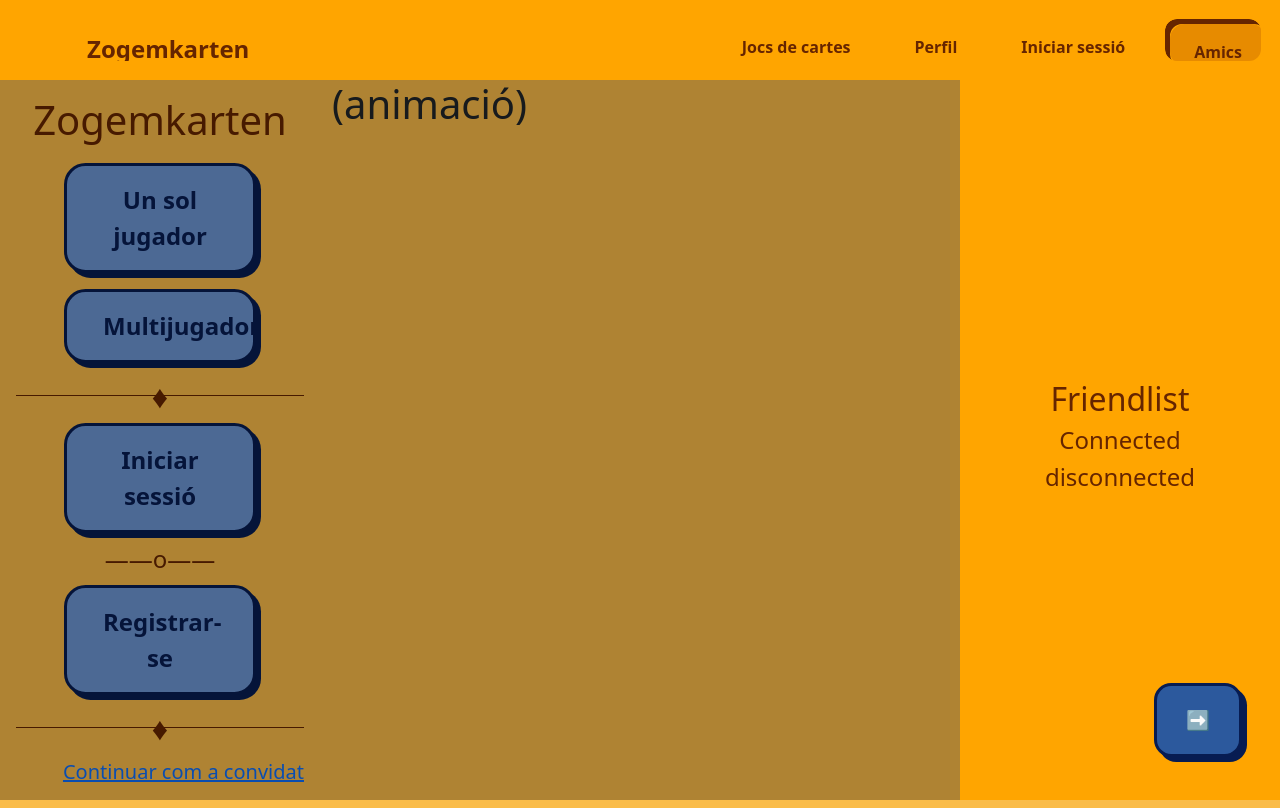
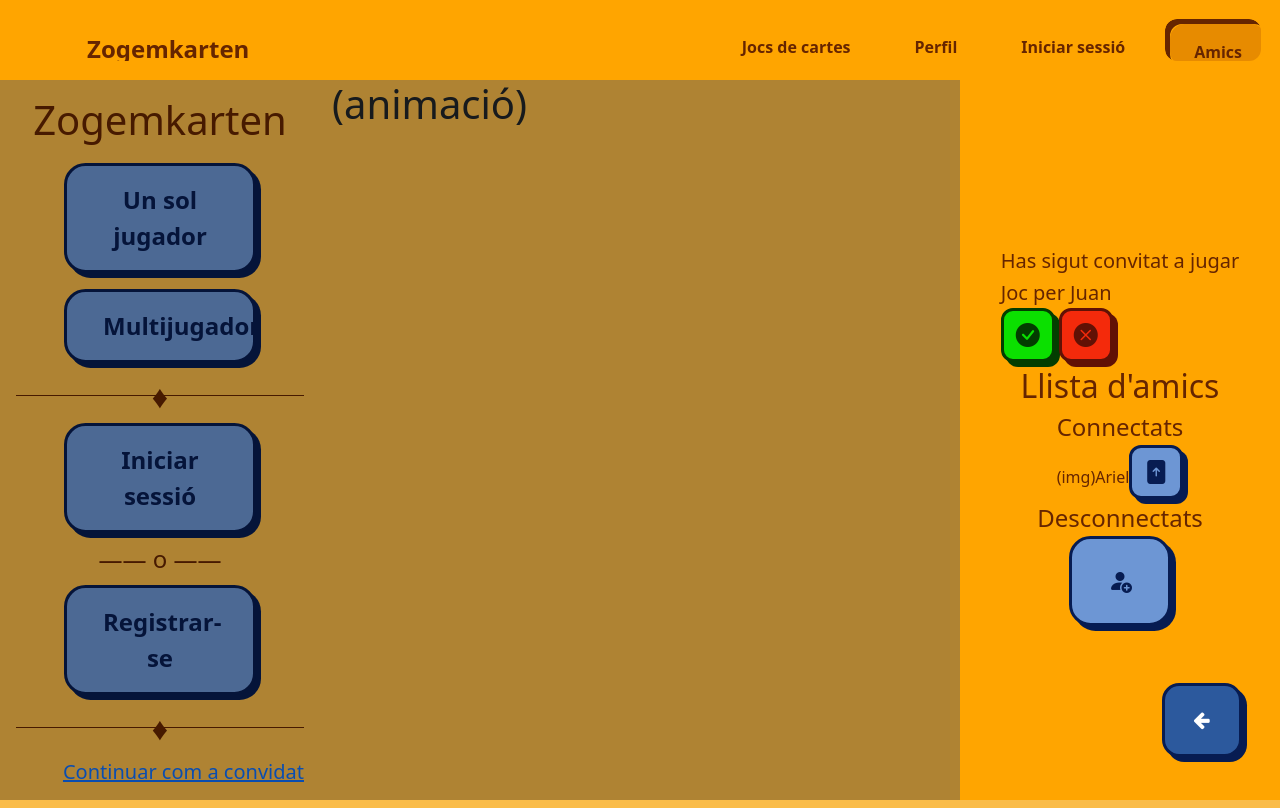
Before and after one commit to KiwiExtremo/DAW2-M00, a plain HTML site: page Jocs de cartes/friendlist.html in a window 1280 px wide. Drawn offline with nearby package versions, Linux system fonts and the light colour scheme; a script that the page names is missing.

Commit message:
Friendlist (continued

```diff
--- a/Jocs de cartes/friendlist.html
+++ b/Jocs de cartes/friendlist.html
@@ -4,7 +4,8 @@
     <meta charset="UTF-8">
     <meta name="viewport" content="width=device-width, initial-scale=1.0">
     <link href="https://cdn.jsdelivr.net/npm/bootstrap@5.0.2/dist/css/bootstrap.min.css" rel="stylesheet" integrity="sha384-EVSTQN3/azprG1Anm3QDgpJLIm9Nao0Yz1ztcQTwFspd3yD65VohhpuuCOmLASjC" crossorigin="anonymous">
-    <link rel="stylesheet" href="styles.css">
+    <link rel="stylesheet" href="https://cdn.jsdelivr.net/npm/bootstrap-icons@1.11.3/font/bootstrap-icons.min.css">
+    <link rel="stylesheet" href="https://cdnjs.cloudflare.com/ajax/libs/font-awesome/4.7.0/css/font-awesome.min.css">    <link rel="stylesheet" href="styles.css">
 
     <title>Zogemkarten</title>
 
@@ -33,7 +34,7 @@
                 <button class="mx-5 py-3">Multijugador</button>
                 <hr>
                 <button class="mx-5 py-3">Iniciar sessió</button>
-                <p class="login-separator">o</p>
+                <p class="login-separator"> o </p>
                 <button class="mx-5 py-3">Registrar-se</button>
                 <hr>
                 <div class="flex-grow-1 text-end">
@@ -45,11 +46,39 @@
             </main>
             <div class="friendlist-background">
                 <aside class="friendlist col-3 d-flex flex-column justify-content-center">
-                    <h2>Friendlist</h2>
-                    <h4>Connected</h4>
-                    <h4>disconnected</h4>
+                    <!-- Show only when invited to play by a friend -->
+                    <div class="invited-to-game">
+                        <div class="invite-info">
+                            <h5>Has sigut convitat a jugar</h5>
+                            <h5><span id="invite-game">Joc</span> per <span id="invite-friend">Juan</span></h5>
+                        </div>
+                        <button class="friend-control accept-btn"><i class="bi bi-check-circle-fill"></i></button>
+                        <button class="friend-control deny-btn"><i class="bi bi-x-circle-fill"></i></button>
+                    </div>
+
+                    <h2>Llista d'amics</h2>
+                    <h4>Connectats</h4>
+                    <table>
+                        <tr>
+                            <td>(img)</td>
+                            <td>Ariel</td>
+                            <td><button class="friend-control invite-btn"><i class="bi bi-file-arrow-up-fill"></i></button></td>
+                        </tr>
+                        <tr>
+                            <td></td>
+                            <td></td>
+                        </tr>
+                        <tr>
+                            <td></td>
+                            <td></td>
+                        </tr>
+                    </table>
+                    <h4>Desconnectats</h4>
                     <div class="back-btn">
-                        <button class="dark-btn">➡</button>
+                        <button class="dark-btn"><i class="fa fa-arrow-left"></i></button>
+                    </div>
+                    <div class="add-friend-btn">
+                        <button class="add-btn"><i class="bi bi-person-fill-add"></i></button>
                     </div>
                 </aside>
             </div>
--- a/Jocs de cartes/styles.css
+++ b/Jocs de cartes/styles.css
@@ -14,7 +14,16 @@
     --tertiaryDark: #662500;
     --onTertiary: #662500;
 
-    --btnTransitionLength: 0.2s
+    --positiveColor: #0BE000;
+    --positiveDark: #078F00;
+    --onPositive: #033D00;
+
+    --negativeColor: #F42A0B;
+    --negativeDark: #AB1E08;
+    --onNegative: #611105;
+
+    --btnTransitionLength: 0.2s;
+    --boxShadowOutset: 5px 5px 0px;
 }
 
 html, body {
@@ -36,7 +45,7 @@ button:not(.input-group-text) {
     right: 0px;
     bottom: 5px;
     padding: 1em 1.5em;
-    box-shadow: 5px 5px 0px var(--onSecondary);
+    box-shadow: var(--boxShadowOutset) var(--onSecondary);
     -webkit-box-shadow: 5px 5px 0px var(--onSecondary);
     background-color: var(--secondaryColor);
     border: solid 3px var(--onSecondary);
@@ -52,9 +61,30 @@ button:not(.input-group-text) {
         background-color: var(--secondaryDark);
         border-color: var(--onSecondary);
         color: white;
+        font-weight: bolder;
 
         &::before {
             background-color: var(--onSecondary);
+        }
+    }
+
+    &.friend-control {
+        font-size: 1.5em;
+        padding: 0.25em 0.5em;
+        border-radius: 0.5em;
+
+        &.accept-btn {
+            background-color: var(--positiveColor);
+            border-color: var(--onPositive);
+            color: var(--onPositive);
+            box-shadow: var(--boxShadowOutset) var(--onPositive);
+        }
+
+        &.deny-btn {
+            background-color: var(--negativeColor);
+            border-color: var(--onNegative);
+            color: var(--onNegative);
+            box-shadow: var(--boxShadowOutset) var(--onNegative);
         }
     }
 
@@ -68,7 +98,7 @@ button:not(.input-group-text) {
         z-index: -1;
         background-color: var(--secondaryDark);
         opacity: 0;
-        border-radius: 0.9em;
+        border-radius: inherit;
         transition: transform var(--btnTransitionLength) ease-in-out, opacity var(--btnTransitionLength) ease-in-out;
         transform: scale(0.2);
     }
@@ -126,7 +156,7 @@ nav {
             height: 100%;
             text-align: center;
             padding: 1em 1.5em;
-            border-radius: 15px;
+            border-radius: inherit;
             text-decoration: none;
             font-weight: bold;
             color: var(--onPrimary);
@@ -138,7 +168,7 @@ nav {
 
             a {
                 background-color: var(--primaryLight);
-                border-radius: 15px;
+                border-radius: inherit;
             }
         }
 
@@ -148,7 +178,7 @@ nav {
 
             a {
                 background-color: var(--primaryDark);
-                border-radius: 15px;
+                border-radius: inherit;
                 top: 5px;
                 left: 5px;
             }
```
